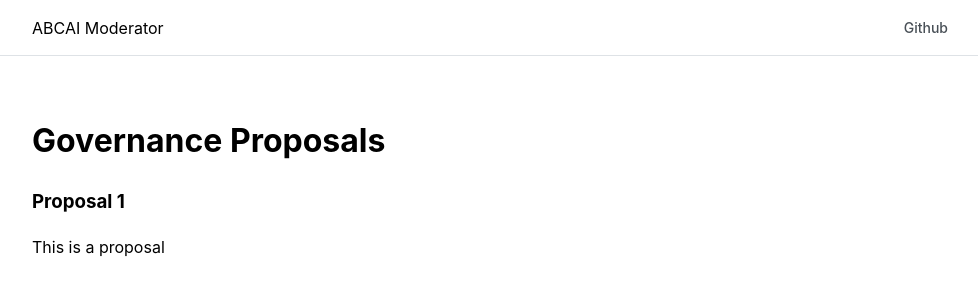
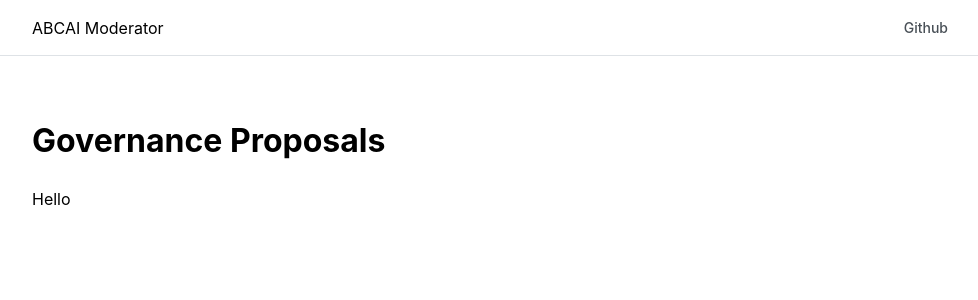
Before and after one commit to ABCai-moderator/app, a Next.js app: page / in a window 1280 px wide. Shown: the top 300 px of the page, without its empty margins (144-1122 px from the left). Built offline with nearby package versions, Linux system fonts and the light colour scheme.

Commit message:
Creating services to display the api results

```diff
--- /dev/null
+++ b/app/Proposals.tsx
@@ -0,0 +1,8 @@
+import { useQuery, useQueryClient } from "react-query";
+
+export default function Proposals() {
+  const queryClient = useQueryClient();
+  const query = useQuery("proposals", () => {});
+
+  return <div>Hello</div>;
+}
--- a/app/page.tsx
+++ b/app/page.tsx
@@ -1,12 +1,19 @@
-import Proposal from "./Proposal";
+"use client";
+
+import { QueryClient, QueryClientProvider } from "react-query";
+import Proposals from "./Proposals";
+
+const queryClient = new QueryClient();
 
 export default function Home() {
   return (
-    <main>
-      <h1>Governance Proposals</h1>
-      <div>
-        <Proposal title="Proposal 1" description="This is a proposal" />
-      </div>
-    </main>
+    <QueryClientProvider client={queryClient}>
+      <main>
+        <h1>Governance Proposals</h1>
+        <div>
+          <Proposals />
+        </div>
+      </main>
+    </QueryClientProvider>
   );
 }
--- a/package.json
+++ b/package.json
@@ -14,7 +14,8 @@
     "postcss-preset-mantine": "^1.8.0",
     "postcss-simple-vars": "^7.0.1",
     "react": "^18",
-    "react-dom": "^18"
+    "react-dom": "^18",
+    "react-query": "^3.39.3"
   },
   "devDependencies": {
     "@types/node": "^20",
```
Also changed, not shown: app/api-services.ts (added), 1 other file (tests, documents, lock files or other folders).
